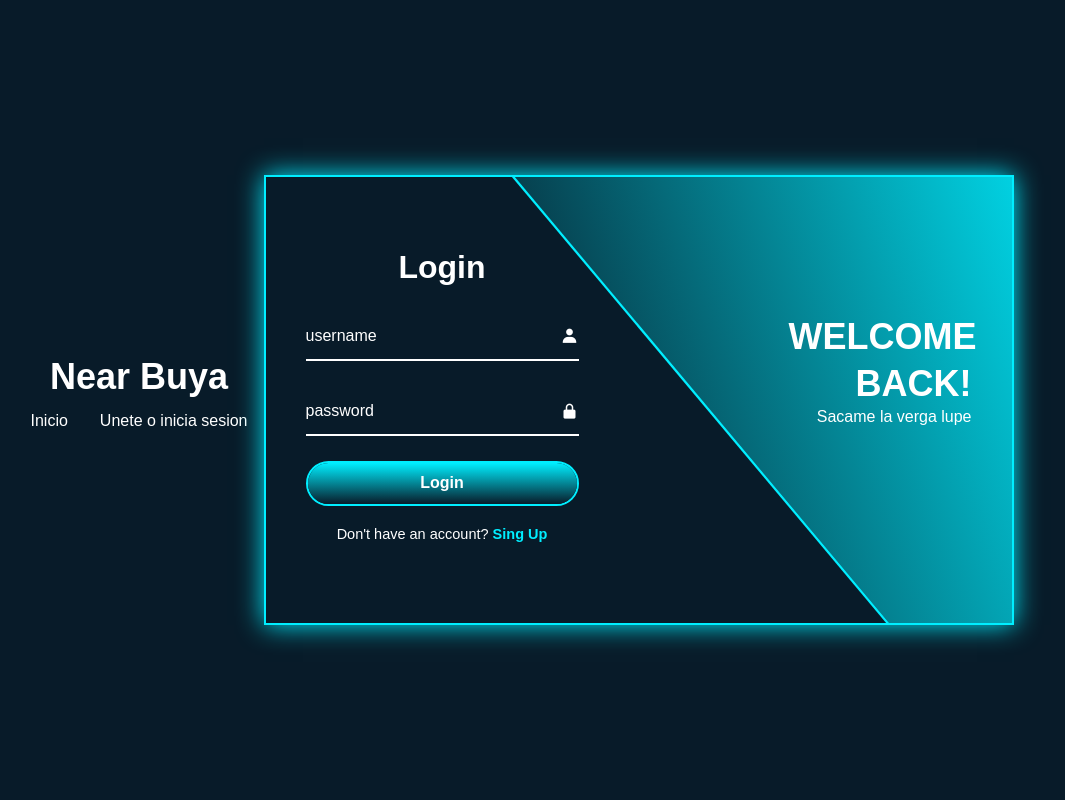
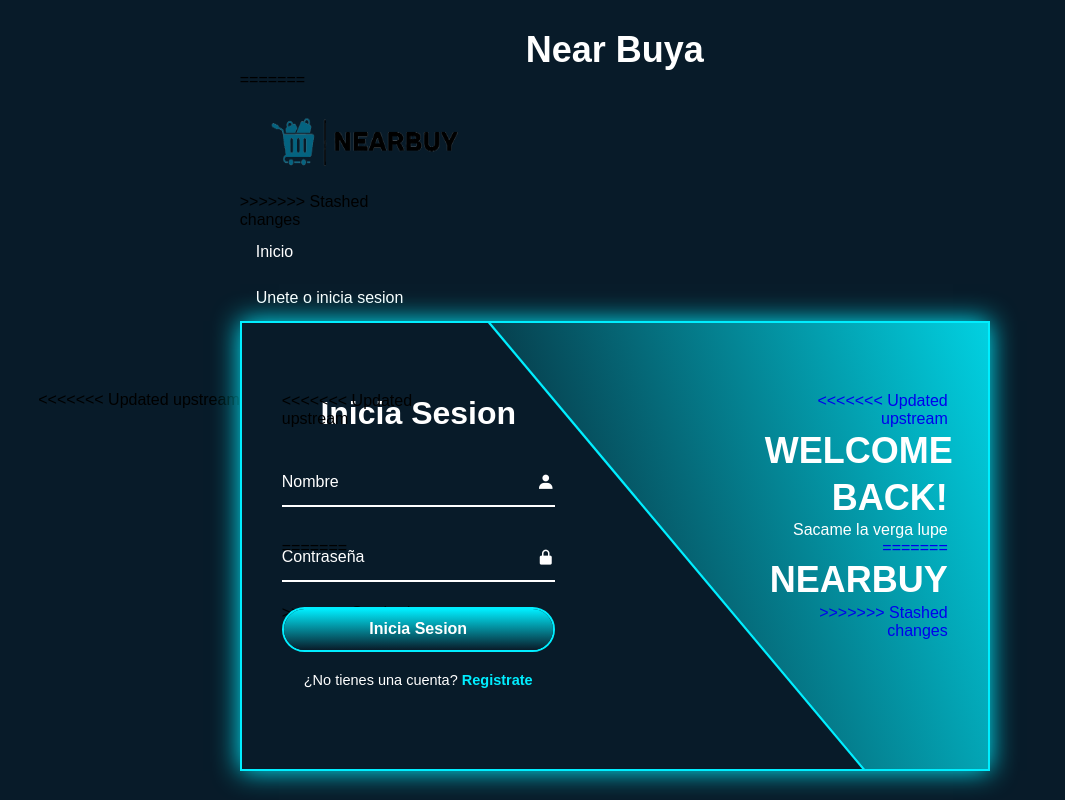
Before and after one commit to Destrowashere/NEABUY, a PHP site: page /Clienteini.html in a window 1280 px wide. Shown: the whole page, without its empty margins (126-1191 px from the left). Run offline with PHP 8.4, Linux system fonts and the light colour scheme.

Commit message:
Arreglos Varios
(Logo, Formulario, Colores)

```diff
--- a/Clienteini.html
+++ b/Clienteini.html
@@ -5,9 +5,9 @@
     <meta charset="UTF-8">
     <meta http-equiv="X-UA-Compatible" content="IE=edge">
     <meta name="viewport" content="width=device-width, initial-scale=1.0">
-    <title>Login and Registration Form in HTML and CSS | Codehal</title>
+    <title>Registrate Cliente</title>
     <link rel="stylesheet" href="style.css">
-    <link rel="icon" href="Captura.PNG">
+    <link rel="icon" href="Nearbuylogo-removebg-preview.png">
     <link rel="preconnect" href="https://fonts.googleapis.com">
     <link rel="preconnect" href="https://fonts.gstatic.com" crossorigin>
     <link
@@ -17,9 +17,19 @@
 </head>
 
 <body>
+<<<<<<< Updated upstream
   <div>
   <header>
     <h1>Near Buya</h1>
+=======
+    <div>
+        <img src="Nearbuylogo-removebg-preview.png" alt class="img-logo">
+      </div>
+    <div class="headerc" style="position: relative;
+  width: 25%;" >
+
+  <header >
+>>>>>>> Stashed changes
     <nav>
       <ul>
         <li><a href="index.html">Inicio</a></li>
@@ -35,56 +45,66 @@
     <span class="bg-animate2"></span>
 
     <div class="from-box Login">
-        <h2 class="animation" style="--i:0; --j:21;">Login</h2>
+        <h2 class="animation" style="--i:0; --j:21;">Inicia Sesion</h2>
         <form action="#">
             <div class="input-box animation" style="--i:1;--j:22;">
                 <input type="text" required>
-                <label> username</label>
+                <label>Nombre</label>
                 <i class='bx bxs-user'></i>
             </div>
             <div class="input-box animation" style="--i:2; --j:23;">
                 <input type="password" required>
-                <label> password</label>
+                <label>Contraseña</label>
                 <i class='bx bxs-lock-alt'></i>
              </div>
-             <button type="submit" class="btn animation" style="--i:3; --j:24;">Login</button>
+             <button type="submit" class="btn animation" style="--i:3; --j:24;">Inicia Sesion</button>
              <div class="logreg-link animation" style="--i:4; --j:25;">
-                <p>Don't have an account? <a href="#" class="register-link">Sing Up</a></p>
+              <p>¿No tienes una cuenta? <a href="#" class="register-link">Registrate</p>
              </div>
         </form>
     </div>
     <div class="info-text Login">
+<<<<<<< Updated upstream
         <h2 class="animation" style="--i:0; --j:20;">Welcome Back!</h2>
         <p class="animation" style="--i:1;--j:21;">Sacame la verga lupe</p>
+=======
+        <h2 class="animation" style="--i:0; --j:20;">NearBuy</h2>
+        <p class="animation" style="--i:1;--j:21;"></p>
+>>>>>>> Stashed changes
     </div>
 
     <div class="from-box register">
-        <h2 class="animation" style="--i:17; --j:0;">Sing U</h2>
+        <h2 class="animation" style="--i:17; --j:0;">Reg</h2>
         <form action="#">
             <div class="input-box animation" style="--i:18;--j:1;">
                 <input type="text" required>
-                <label> username</label>
+                <label>Nombre</label>
                 <i class='bx bxs-user'></i>
             </div>
             <div class="input-box animation" style="--i:19; --j:2;">
                 <input type="text" required>
-                <label>Email</label>
+                <label>Correo</label>
                 <i class='bx bxs-envelope'></i>
             </div>
             <div class="input-box animation" style="--i:20; --j:3;">
                 <input type="password" required>
-                <label> password</label>
+                <label>Contraseña</label>
                 <i class='bx bxs-lock-alt'></i>
              </div>
-             <button type="submit" class="btn animation" style="--i:21; --j:4;">Sing Up</button>
+             <button type="submit" class="btn animation" style="--i:21; --j:4;">Registrate</button>
              <div class="logreg-link animation" style="--i:22; --j:5;">
-                <p>Already have an account? <a href="#" class="login-link">Login</a></p>
+                <p>¿Ya tienes una cuenta? <a href="#" class="login-link">Inicia Sesion</a></p>
              </div>
         </form>
     </div>
     <div class="info-text register">
+<<<<<<< Updated upstream
         <h2 class="animation" style="--i:17; --j:0;">Welcome Back!</h2>
         <p class="animation" style="--i:18; --j:1;">Sacame la verga lupe</p>
+=======
+        <h2 class="animation" style="--i:17; --j:0;">NearBuy</h2>
+        <p class="animation" style="--i:18; --j:1;"></p>
+>>>>>>> Stashed changes
     </div>
 </div>
 <script src="script.js"></script>
--- a/estilo.css
+++ b/estilo.css
@@ -1,6 +1,10 @@
 
 header {
+<<<<<<< Updated upstream
   background: #001c30;
+=======
+  background: #64CCC5;
+>>>>>>> Stashed changes
   display: flex;
   justify-content: space-between;
   align-items: center;
@@ -8,7 +12,7 @@ header {
 }
 
 .img-logo {
-  width: 100px;
+  width: 300px;
   height: 100px;
 }
 
--- a/index.html
+++ b/index.html
@@ -5,7 +5,7 @@
     <meta http-equiv="X-UA-Compatible" content="IE=edge">
     <meta name="viewport" content="width=device-width, initial-scale=1.0">
     <link rel="stylesheet" type="text/css" href="estilo.css">
-    <link rel="icon" href="Captura.PNG">
+    <link rel="icon" href="Nearbuylogo-removebg-preview.png">
     <link rel="preconnect" href="https://fonts.googleapis.com">
     <link rel="preconnect" href="https://fonts.gstatic.com" crossorigin>
     <link
@@ -20,7 +20,7 @@
     <header>
 
       <div>
-        <img src="My project-1.png" alt class="img-logo">
+        <img src="Nearbuylogo-removebg-preview.png" alt class="img-logo">
       </div>
       <nav>
         <ul class="menu">
--- a/style.css
+++ b/style.css
@@ -8,7 +8,7 @@
   }
 
   .img-logo {
-    width: 100px;
+    width: 250px;
     height: 100px;
   }
 
```
Also changed, not shown: Repini.html (+24 -15 lines), RoI.html (+2 -6 lines), Tenini.html (+24 -15 lines), Nearbuylogo-removebg-preview.png (added).
